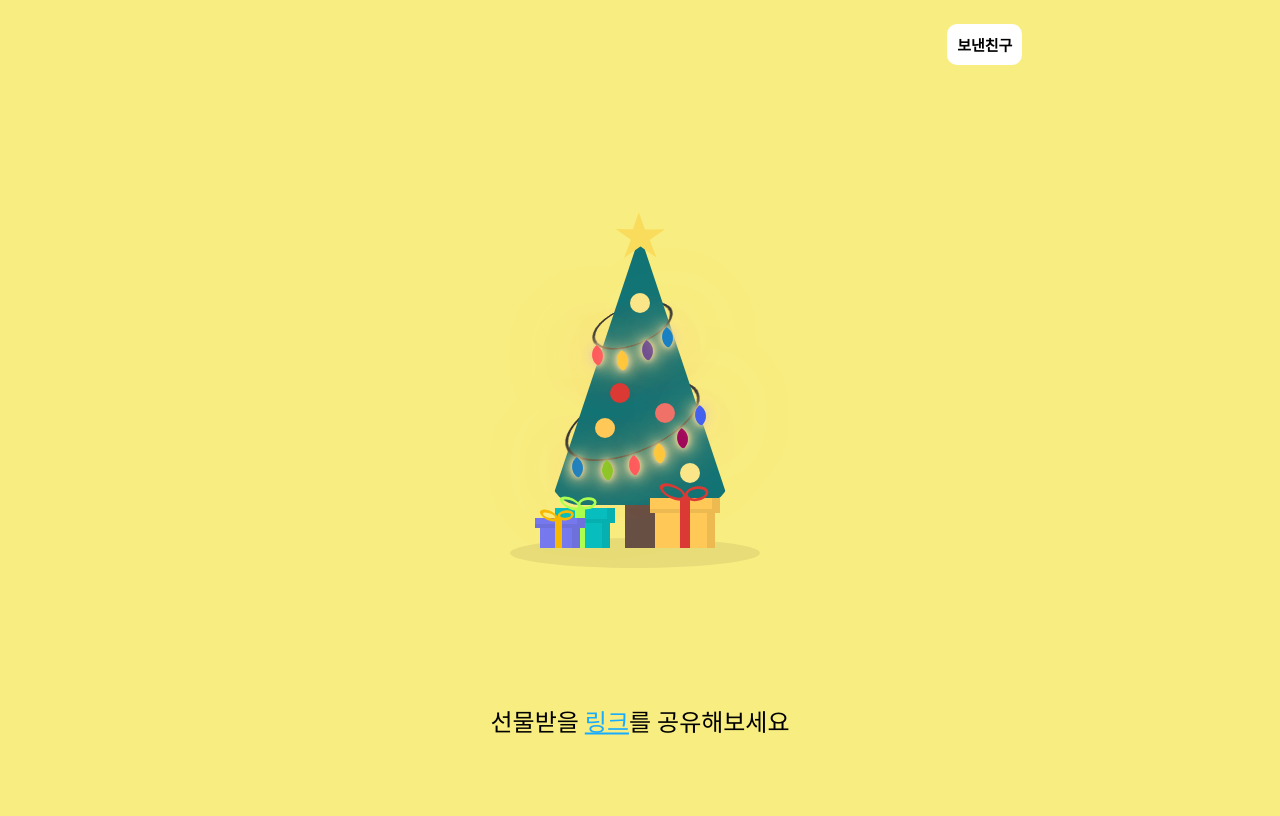
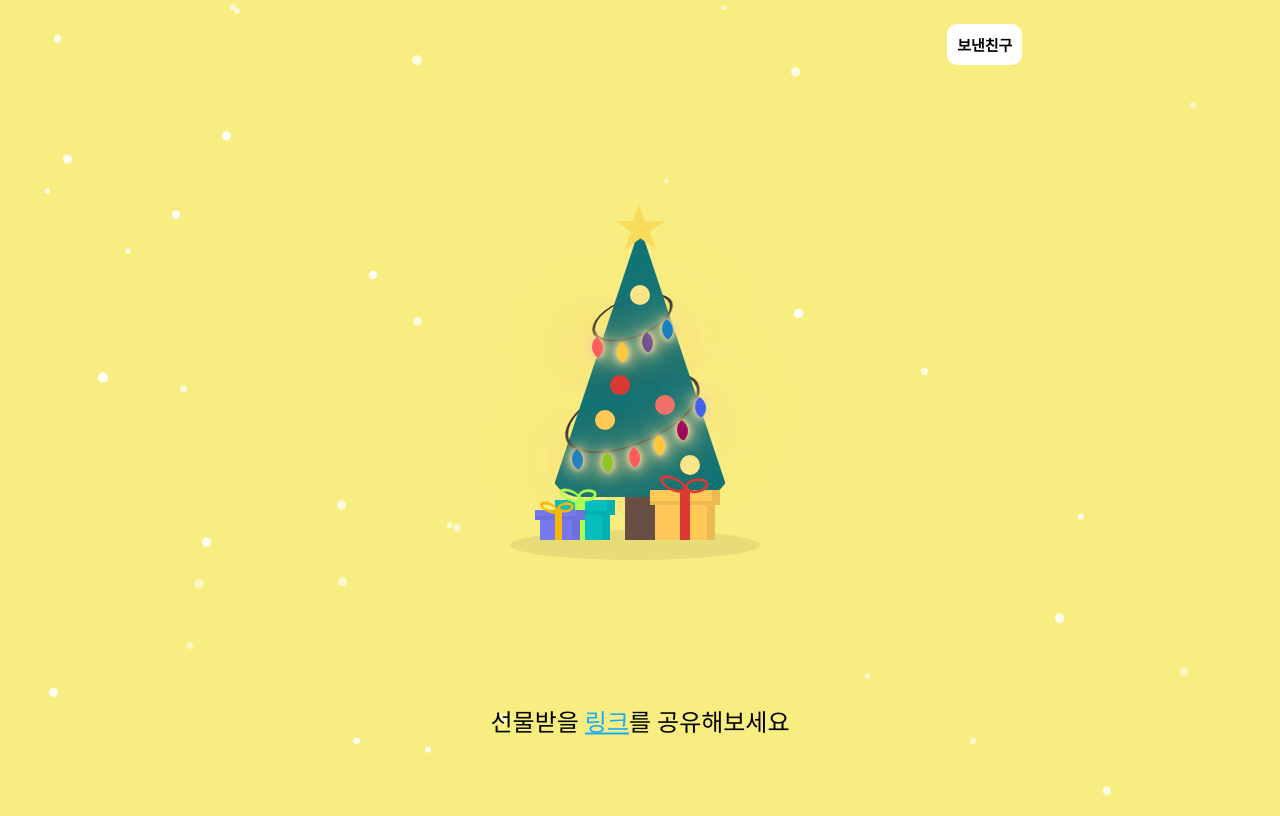
Before and after one commit to justinjung12/christmasgift, a Flask app: page /mypage in a window 1280 px wide. Run offline with Flask 3, Linux system fonts and the light colour scheme; some libraries are stand-ins or nearby versions.

Commit message:
Update mypage.html

```diff
--- a/templates/mypage.html
+++ b/templates/mypage.html
@@ -526,7 +526,9 @@
             grid-template-columns: 120px 120px 120px;
             margin-left: 20px;
             margin-top: 120px;
-
+            width: 400px;
+            height: 150;
+            overflow: scroll;
         }
 
         /* .gift{
@@ -621,10 +623,45 @@
             color: white;
 
         }
+        body {
+            margin: 0;
+            height: 100vh;
+            overflow: hidden;
+        }
+
+        .snow-container {
+            width: 100%;
+            height: 100%;
+            position: absolute;
+            top: 0;
+            left: 0;
+        }
+
+        .snow {
+            position: absolute;
+            width: 10px;
+            height: 10px;
+            background: white;
+            border-radius: 50%;
+            animation: fall linear infinite;
+        }
+
+        @keyframes fall {
+            to {
+                transform: translateY(100vh);
+            }
+        }
     </style>
 </head>
 
 <body>
+    <ins class="kakao_ad_area" style="display:none;"
+data-ad-unit = "DAN-k4qH6mBUja42MsB5"
+data-ad-width = "320"
+data-ad-height = "100"></ins>
+<script type="text/javascript" src="//t1.daumcdn.net/kas/static/ba.min.js" async></script>
+    <div class="snow-container" id="snowContainer"></div>
+
     <div class="christmas">
         <div class="tree">
           <div class="chain"></div>
@@ -658,13 +695,17 @@
     <div class="receivedgifts">
 
     </div>
+
     <div class="content">선물받을 <span class="link" onclick="copy()">링크</span>를 공유해보세요</div>
     <button class="sendfriend" onclick="showgivefriends()">보낸친구</button>
 
     <script src="https://cdn.jsdelivr.net/npm/sweetalert2@11"></script>
 
     <script>
-        const SURL = 'https://christmasgiftshare.site'
+        if(localStorage.getItem("un") && localStorage.getItem("un")){
+            document.querySelector('.errormessage').style.display = 'none'
+        }
+        const SURL = 'https://christmasgiftshare.site/'
         const username = localStorage.getItem('un')
         let gift
 
@@ -741,6 +782,9 @@
         }).then((response) => response.json())
             .then((data) => {
                 console.log(data)
+                if(data.length > 0){
+                    document.querySelector('.christmas').style.display = 'none'
+                }
                 data.forEach(element => {
                     var img = document.createElement('img')
                     var ratespan = document.createElement('div');
@@ -823,6 +867,33 @@
                 }
             });
 
+            function createSnow() {
+            const snowContainer = document.getElementById('snowContainer');
+            const snow = document.createElement('div');
+            snow.className = 'snow';
+
+            // 랜덤한 위치와 크기 설정
+            const size = Math.random() * 5 + 5;
+            const startX = Math.random() * window.innerWidth;
+            const duration = Math.random() * 3 + 2;
+
+            snow.style.left = startX + 'px';
+            snow.style.width = size + 'px';
+            snow.style.height = size + 'px';
+            snow.style.opacity = Math.random() * 0.5 + 0.5;
+            snow.style.animationDuration = duration + 's';
+
+            snowContainer.appendChild(snow);
+
+            // 애니메이션이 끝나면 요소 제거
+            setTimeout(() => {
+                snow.remove();
+            }, duration * 1000);
+        }
+
+        // 주기적으로 눈 생성
+        setInterval(createSnow, 100);
+
 
 
 
```
